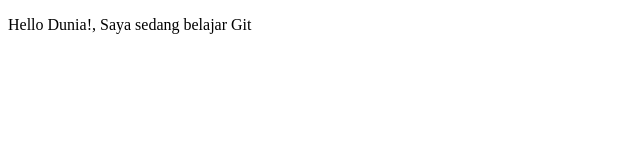
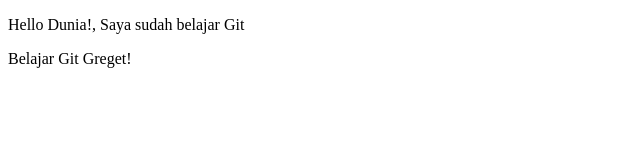
Before and after one commit to xazhm/proyek-01, a plain HTML site: page index.html in a window 1280 px wide. Shown: the whole page, without its empty margins (0-640 px from the left). Drawn offline with Linux system fonts and the light colour scheme.

Commit message:
belajar git greget!

```diff
--- a/index.html
+++ b/index.html
@@ -4,6 +4,7 @@
 <title>Belajar Git - Project 01</title>
 </head>
 <body>
-<p>Hello Dunia!, Saya sedang belajar Git</p>
+<p>Hello Dunia!, Saya sudah belajar Git</p>
+<p>Belajar Git Greget!</p>
 </body>
 </html>
```
